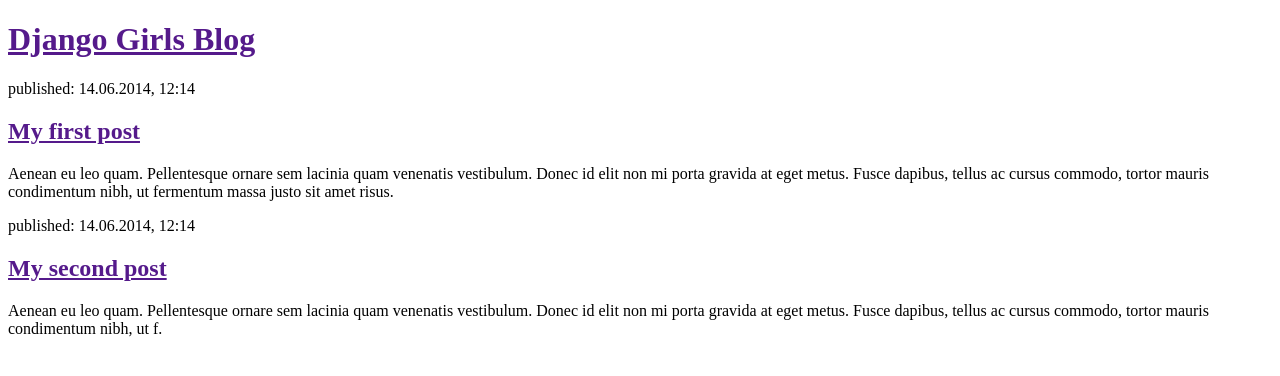
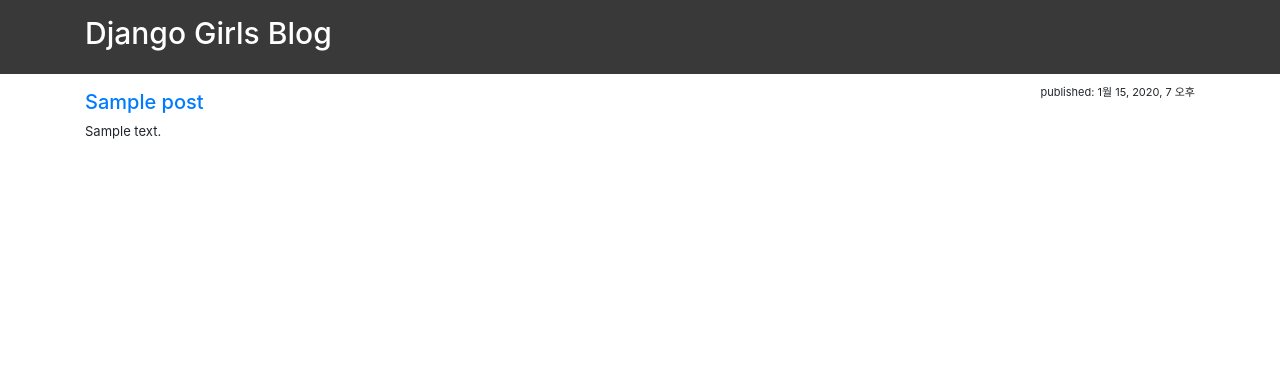
Before and after one commit to himanmenGit/Djangogirls-Tutorial, a Django app: template django/templates/blog/post_detail.html in a window 1280 px wide. Shown: the top 376 px of the page. Run offline with Django 3.2, Linux system fonts and the light colour scheme; the template is opened without the code that fills it: values that come from a table or form of the project are taken from there, others are empty; tables that the repository leaves empty hold one stand-in row (values such as "Sample post"); some libraries are stand-ins or nearby versions.

Commit message:
post_detail에 동적으로 pk값을 URL을 통해 받을 수 있또록 처리

```diff
--- a/django/blog/urls.py
+++ b/django/blog/urls.py
@@ -1,4 +1,5 @@
-from django.urls import path
+import re
+from django.urls import path, re_path
 
 # 현재 패키지에서 views.py 모듈을 불러 온다.
 # 상대 경로로 불러오는것을 권장함.
@@ -11,5 +12,14 @@
     # 일치하는 패턴에 대해 상응하는 모듈의
     # 함수자체를 전달
     path('', views.post_list),
-    path('detail/', views.post_detail)
+    # path('detail/', views.post_detail)
+
+    # 3/
+    # 53/
+    # 53/asdf/ <- X
+    # pk가 view.post.detail 함수에 아규먼트로 자동으로 넘어감.
+    re_path(r'(?P<pk>\d+)/$', views.post_detail)
+    # 숫자가 한개 이상 반복되는 경우를 정규표현식으로 구현 하되
+    # 해당 반복 구간을 그룹으로 묶고, 그룹 이름을 'pk'로 지정
+    # re.compile(r'(?P<pk>\d+)')
 ]
--- a/django/templates/blog/post_detail.html
+++ b/django/templates/blog/post_detail.html
@@ -1,3 +1,4 @@
+{% load static %}
 <!doctype html>
 <html lang="en">
 <head>
@@ -6,27 +7,23 @@
   content="width=device-width, user-scalable=no, initial-scale=1.0, maximum-scale=1.0, minimum-scale=1.0">
   <meta http-equiv="X-UA-Compatible" content="ie=edge">
   <title>Document</title>
+  <link rel="stylesheet" href="{% static 'bootstrap/css/bootstrap.css' %}">
+  <link rel="stylesheet" href="{% static 'css/blog.css' %}">
 </head>
 <body>
-  <div>
-    <h1><a href="">Django Girls Blog</a></h1>
+
+  <div class="header">
+    <div class='container'>
+      <h1><a href="">Django Girls Blog</a></h1>
+    </div>
+  </div>
+  <div class='container'>
+    <div class="post">
+      <p class="post-date">published: {{ post.published_date }}</p>
+      <h2 class="post-title"><a href="">{{ post.title }}</a> </h2>
+      <p class="post-content">{{ post.content|linebreaksbr }}</p>
+    </div>
   </div>
 
-  <div>
-    <p>published: 14.06.2014, 12:14</p>
-    <h2><a href="">My first post</a></h2>
-    <p>Aenean eu leo quam. Pellentesque ornare sem lacinia quam venenatis vestibulum. Donec id elit non mi porta gravida
-      at eget metus. Fusce dapibus, tellus ac cursus commodo, tortor mauris condimentum nibh, ut fermentum massa justo
-      sit amet risus.
-    </p>
-  </div>
-
-  <div>
-    <p>published: 14.06.2014, 12:14</p>
-    <h2><a href="">My second post</a></h2>
-    <p>Aenean eu leo quam. Pellentesque ornare sem lacinia quam venenatis vestibulum. Donec id elit non mi porta gravida
-      at eget metus. Fusce dapibus, tellus ac cursus commodo, tortor mauris condimentum nibh, ut f.
-    </p>
-  </div>
 </body>
 </html>
```
Also changed, not shown: django/blog/views.py (+7 -2 lines).
